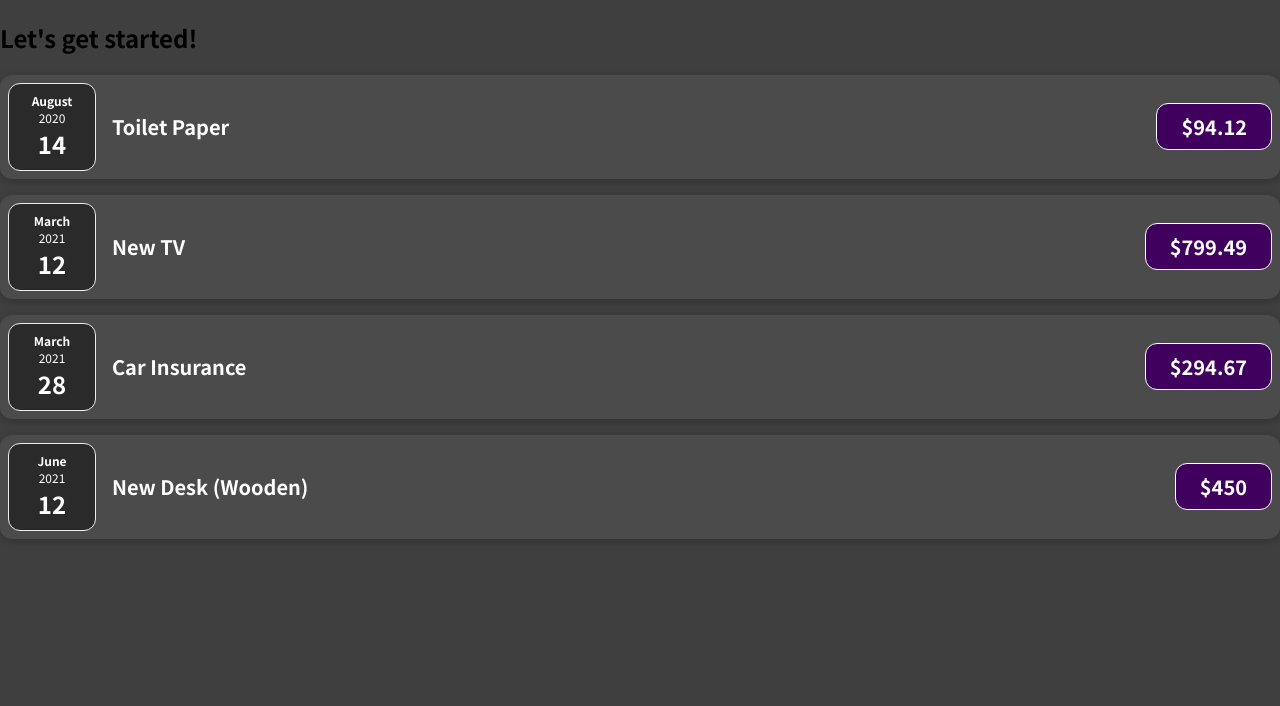
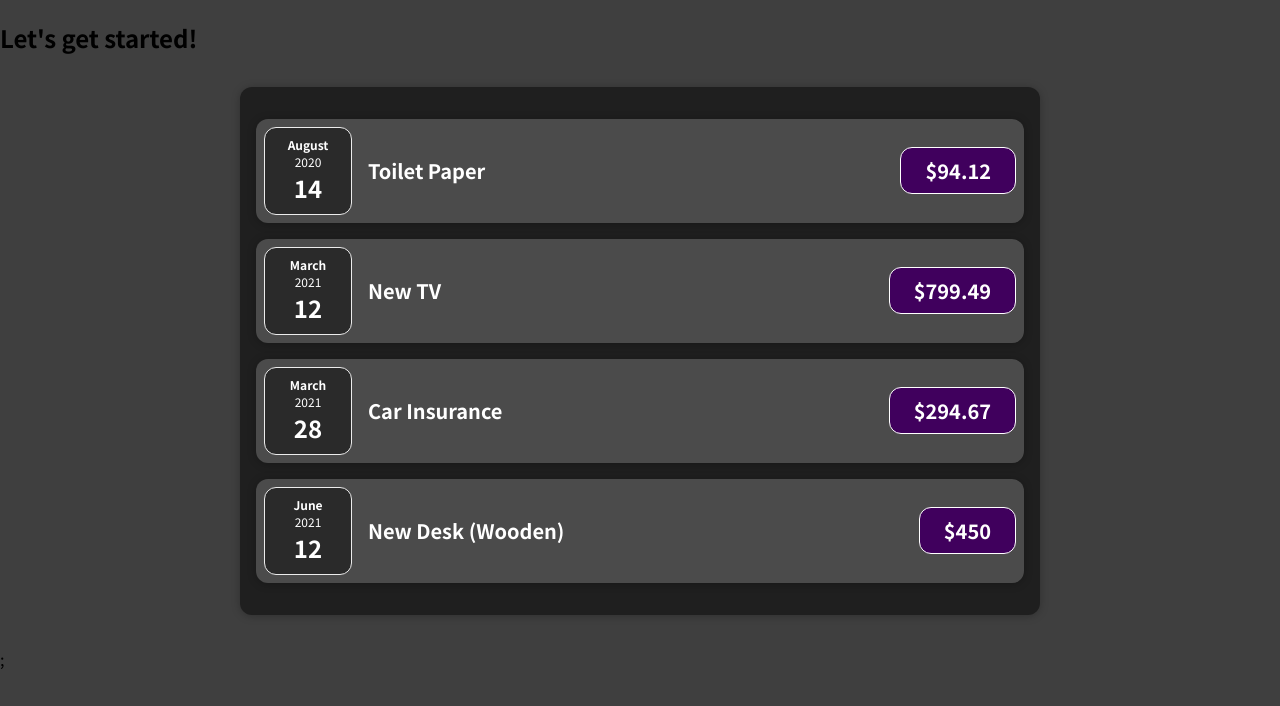
Before and after one commit to Str4nge1/reactApp, a JavaScript app: page / in a window 1280 px wide. Shown: the top 706 px of the page. Built offline with nearby package versions, Linux system fonts and the light colour scheme.

Commit message:
composition

```diff
--- a/src/App.js
+++ b/src/App.js
@@ -1,4 +1,4 @@
-import ExpenseItem from "./components/ExpenseItem";
+import Expenses from "./components/Expenses";
 
 function App() {
   const expenses = [
@@ -25,26 +25,7 @@
   return (
     <div>
       <h2>Let's get started!</h2>
-      <ExpenseItem
-        title={expenses.at(0).title}
-        amount={expenses.at(0).amount}
-        date={expenses.at(0).date}
-      ></ExpenseItem>
-      <ExpenseItem
-        title={expenses.at(1).title}
-        amount={expenses.at(1).amount}
-        date={expenses.at(1).date}
-      ></ExpenseItem>
-      <ExpenseItem
-        title={expenses.at(2).title}
-        amount={expenses.at(2).amount}
-        date={expenses.at(2).date}
-      ></ExpenseItem>
-      <ExpenseItem
-        title={expenses.at(3).title}
-        amount={expenses.at(3).amount}
-        date={expenses.at(3).date}
-      ></ExpenseItem>
+      <Expenses expenses={expenses} />;
     </div>
   );
 }
--- /dev/null
+++ b/src/components/Card.css
@@ -0,0 +1,4 @@
+.card {
+  border-radius: 12px;
+  box-shadow: 0 1px 8px rgba(0, 0, 0, 0.25);
+}
--- /dev/null
+++ b/src/components/Card.js
@@ -0,0 +1,8 @@
+import "./Card.css";
+
+function Card(props) {
+  const classes = `card ${props.className}`;
+  return <div className={classes}>{props.children}</div>;
+}
+
+export default Card;
--- a/src/components/ExpenseItem.css
+++ b/src/components/ExpenseItem.css
@@ -2,10 +2,8 @@
   display: flex;
   justify-content: space-between;
   align-items: center;
-  box-shadow: 0 2px 8px rgba(0, 0, 0, 0.25);
   padding: 0.5rem;
   margin: 1rem 0;
-  border-radius: 12px;
   background-color: #4b4b4b;
 }
 
--- a/src/components/ExpenseItem.js
+++ b/src/components/ExpenseItem.js
@@ -1,15 +1,16 @@
 import "./ExpenseItem.css";
 import ExpenseDate from "./ExpenseDate";
+import Card from "./Card";
 
 function ExpenseItem(props) {
   return (
-    <div className="expense-item">
+    <Card className="expense-item">
       <ExpenseDate date={props.date} />
       <div className="expense-item__description">
         <h2>{props.title}</h2>
         <div className="expense-item__price">${props.amount}</div>
       </div>
-    </div>
+    </Card>
   );
 }
 
--- /dev/null
+++ b/src/components/Expenses.css
@@ -0,0 +1,7 @@
+.expenses {
+  padding: 1rem;
+  background-color: rgb(31, 31, 31);
+  margin: 2rem auto;
+  width: 50rem;
+  max-width: 95%;
+}
--- /dev/null
+++ b/src/components/Expenses.js
@@ -0,0 +1,32 @@
+import ExpenseItem from "./ExpenseItem";
+import Card from "./Card";
+import "./Expenses.css";
+
+function Expenses(props) {
+  return (
+    <Card className="expenses">
+      <ExpenseItem
+        title={props.expenses.at(0).title}
+        amount={props.expenses.at(0).amount}
+        date={props.expenses.at(0).date}
+      ></ExpenseItem>
+      <ExpenseItem
+        title={props.expenses.at(1).title}
+        amount={props.expenses.at(1).amount}
+        date={props.expenses.at(1).date}
+      ></ExpenseItem>
+      <ExpenseItem
+        title={props.expenses.at(2).title}
+        amount={props.expenses.at(2).amount}
+        date={props.expenses.at(2).date}
+      ></ExpenseItem>
+      <ExpenseItem
+        title={props.expenses.at(3).title}
+        amount={props.expenses.at(3).amount}
+        date={props.expenses.at(3).date}
+      ></ExpenseItem>
+    </Card>
+  );
+}
+
+export default Expenses;
```
Also changed, not shown: 1 other file (tests, documents, lock files or other folders).
